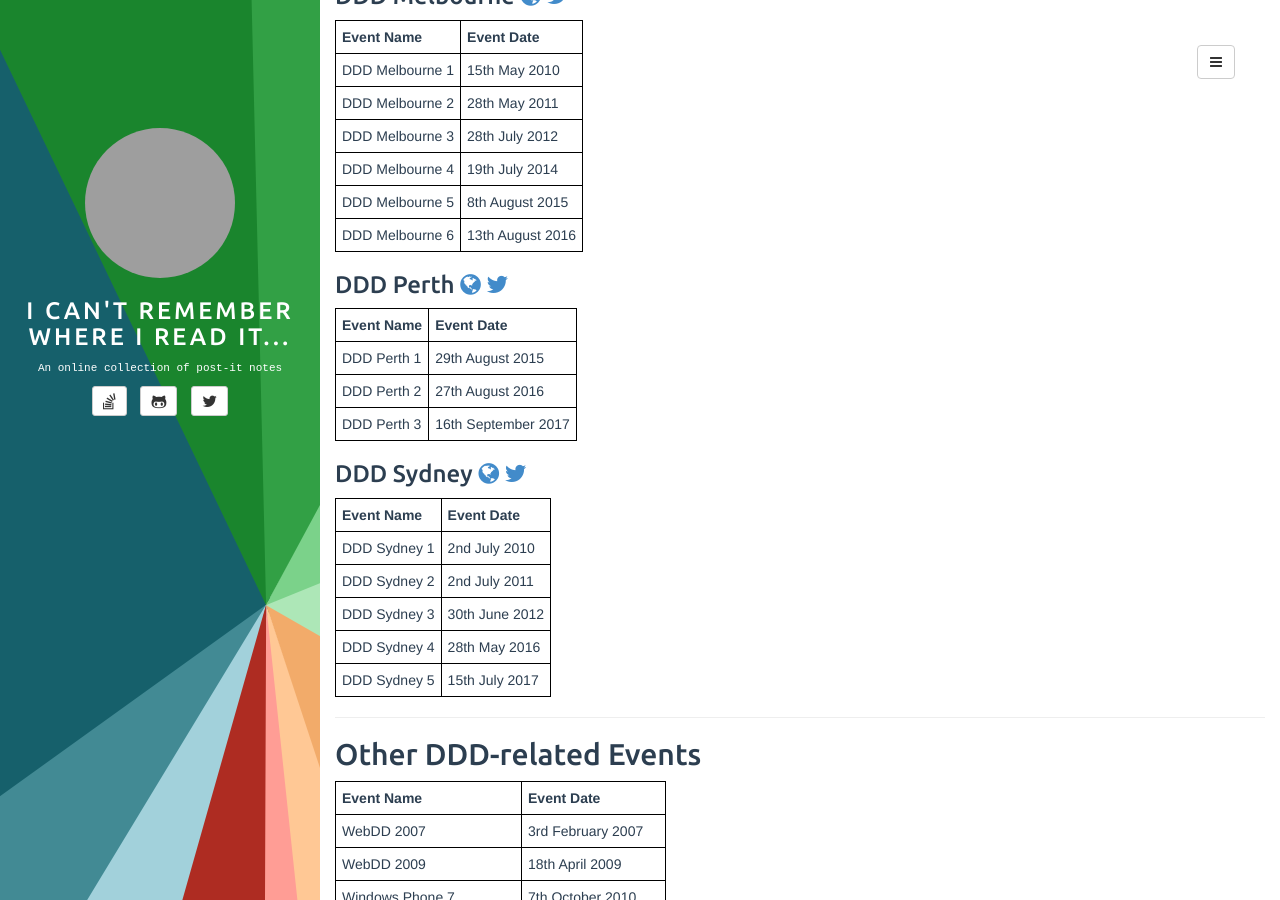
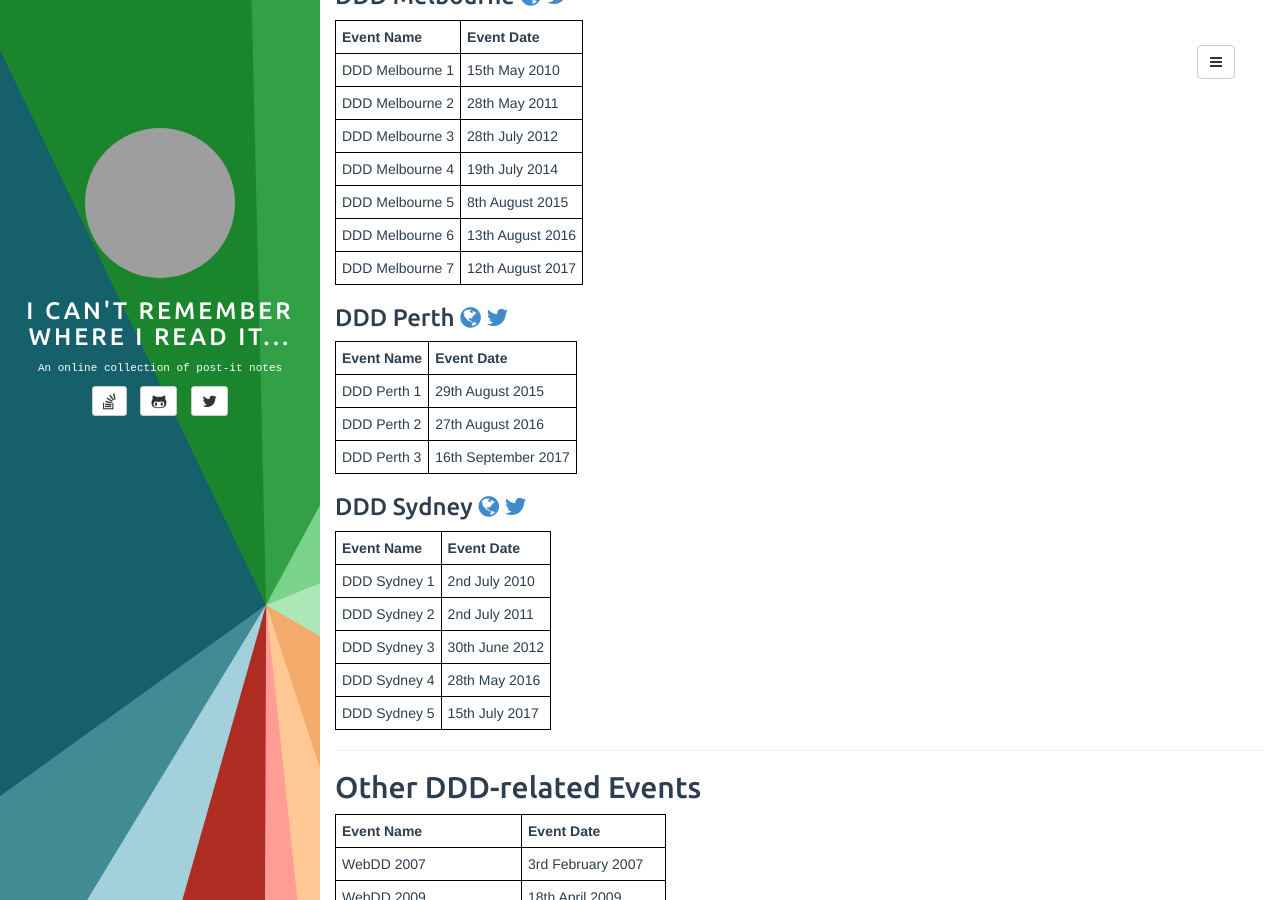
Before and after one commit to adrianbanks/adrianbanks.github.io, a Jekyll site: the page built from ddd.md, in a window 1280 px wide and 900 px high, scrolled down 3348 px. Built offline with Jekyll 4.4.1, drawn with Linux system fonts in a browser that asks for light colours; our own code applies the rules of GitHub Pages for plain Markdown files; grey boxes are pictures that could not be loaded.

Commit message:
Add DDD Melbourne 2017

```diff
--- a/ddd.md
+++ b/ddd.md
@@ -153,6 +153,7 @@ There have been many Developer! Developer! Developer! events over the years, spr
 | DDD Melbourne 4 | 19th July 2014   |
 | DDD Melbourne 5 | 8th August 2015  |
 | DDD Melbourne 6 | 13th August 2016 |
+| DDD Melbourne 7 | 12th August 2017 |
 {:.mdtable}
 
 ### DDD Perth [<i class="fa fa-globe"></i>](http://www.dddperth.com) [<i class="fa fa-twitter"></i>](https://twitter.com/dddperth)
```
